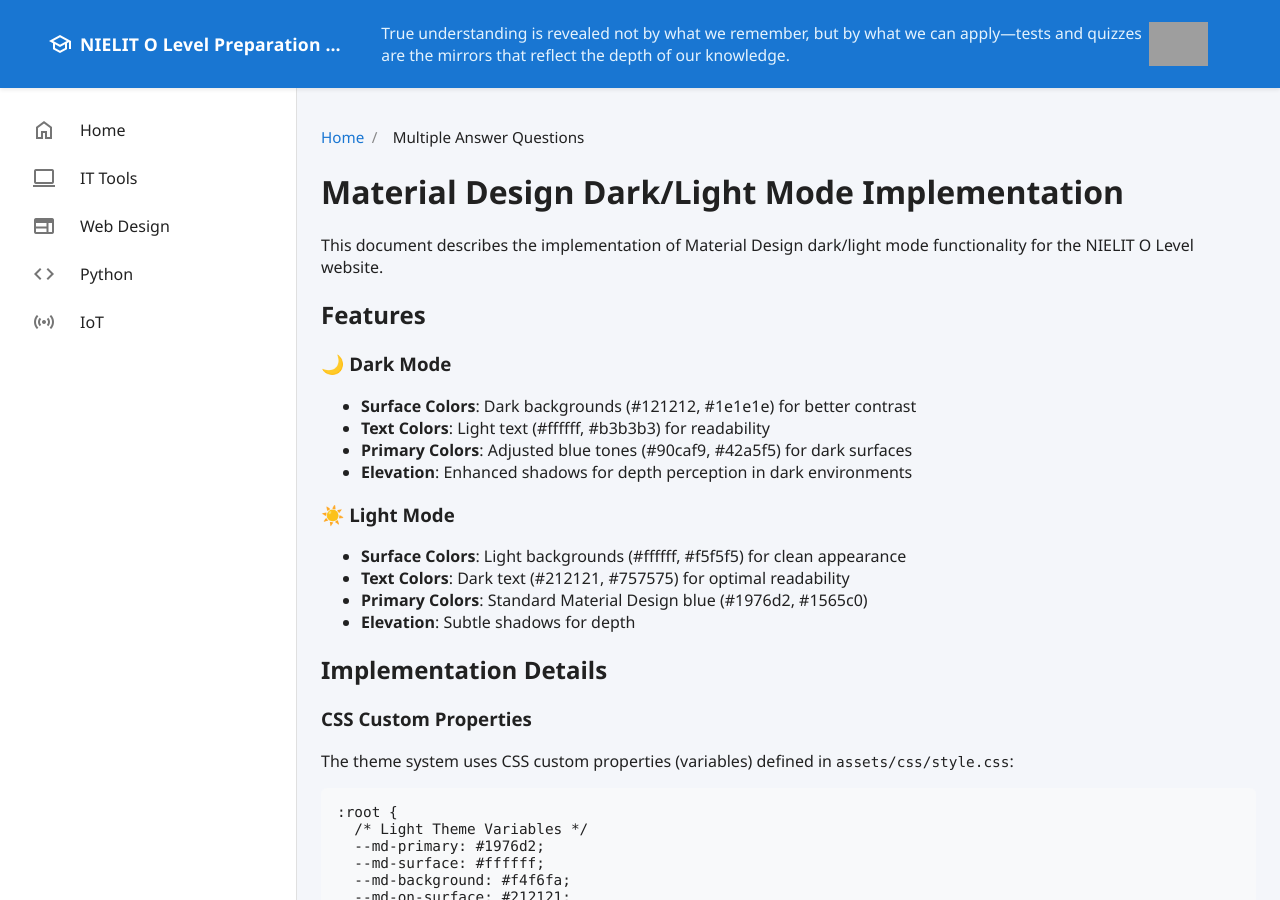
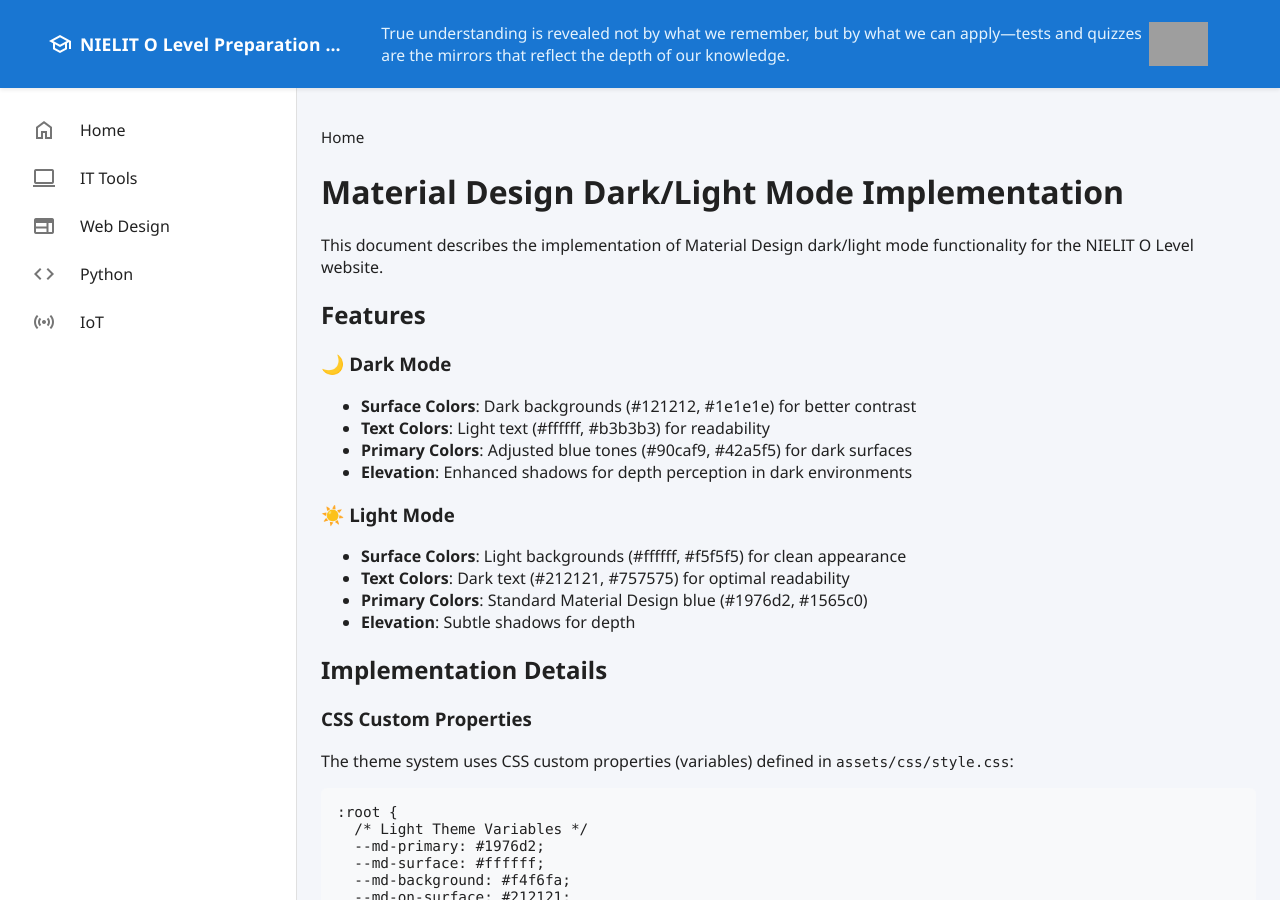
Before and after one commit to nitech-india/o-level, a Jekyll site: the page built from THEME_README.md, in a window 1280 px wide and 900 px high. Built offline with Jekyll 4.4.1, drawn with Linux system fonts in a browser that asks for light colours; our own code applies the rules of GitHub Pages for plain Markdown files; grey boxes are pictures that could not be loaded.

Commit message:
Update space

```diff
--- a/_data/breadcrumbs.yml
+++ b/_data/breadcrumbs.yml
@@ -108,11 +108,7 @@
         url: /m4r5/m4r5-comprehensive/m4r5-comprehensive-1/
       - title: Practice Set 2
         url: /m4r5/m4r5-comprehensive/m4r5-comprehensive-2/
-  - title: Multiple Answer Questions
-    children:
+    - title: Match Together Questions
+      url: /question-types/match-together-questions/match-together-questions-1/
     - title: Multiple Answer Questions
       url: /question-types/multiple-answer-questions/multiple-answer-questions-1/
-  - title: Match Together Questions
-    children:
-    - title: Match Together Questions
-      url: "/question-types/match-together-questions/match-together-questions-1/"
```
